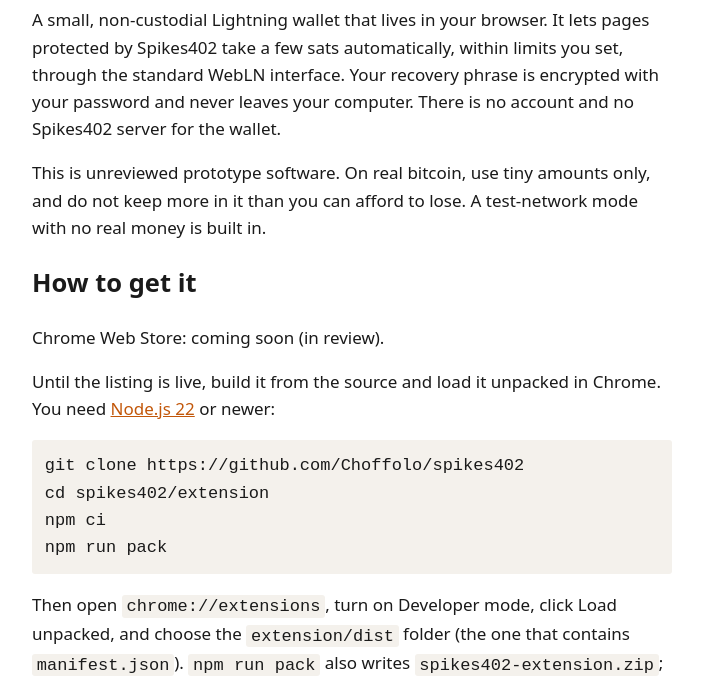
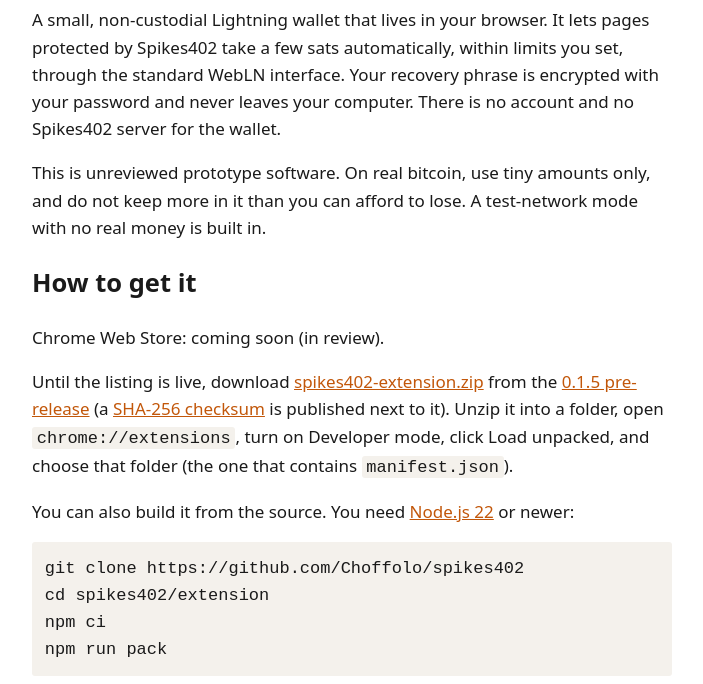
Before and after one commit to Choffolo/spikes402, a browser extension: page demo/site/extension/index.html in a window 1280 px wide. Shown: the part 113-797 px from the top of the page, without its empty margins (288-991 px from the left). Drawn offline with Linux system fonts and the light colour scheme.

Commit message:
Point the wallet install page at the packed 0.1.5 release.
The Chrome Web Store listing is still in review, so the download is the
pre-release zip (with its SHA-256 checksum). Building from source stays
as an alternative.

```diff
--- a/demo/site/extension/index.html
+++ b/demo/site/extension/index.html
@@ -15,12 +15,13 @@
 
 <h2>How to get it</h2>
 <p>Chrome Web Store: coming soon (in review).</p>
-<p>Until the listing is live, build it from the source and load it unpacked in Chrome. You need <a href="https://nodejs.org/">Node.js 22</a> or newer:</p>
+<p>Until the listing is live, download <a href="https://github.com/Choffolo/spikes402/releases/download/extension-v0.1.5/spikes402-extension.zip">spikes402-extension.zip</a> from the <a href="https://github.com/Choffolo/spikes402/releases/tag/extension-v0.1.5">0.1.5 pre-release</a> (a <a href="https://github.com/Choffolo/spikes402/releases/download/extension-v0.1.5/spikes402-extension.zip.sha256">SHA-256 checksum</a> is published next to it). Unzip it into a folder, open <code>chrome://extensions</code>, turn on Developer mode, click Load unpacked, and choose that folder (the one that contains <code>manifest.json</code>).</p>
+<p>You can also build it from the source. You need <a href="https://nodejs.org/">Node.js 22</a> or newer:</p>
 <pre>git clone https://github.com/Choffolo/spikes402
 cd spikes402/extension
 npm ci
 npm run pack</pre>
-<p>Then open <code>chrome://extensions</code>, turn on Developer mode, click Load unpacked, and choose the <code>extension/dist</code> folder (the one that contains <code>manifest.json</code>). <code>npm run pack</code> also writes <code>spikes402-extension.zip</code>; you can unzip that into a folder and load the folder instead.</p>
+<p><code>npm run pack</code> writes <code>extension/dist</code> and <code>spikes402-extension.zip</code>. Load unpacked from <code>extension/dist</code>, or unzip the zip into a folder and load that folder instead.</p>
 
 <h2>First steps</h2>
 <ol>
```
